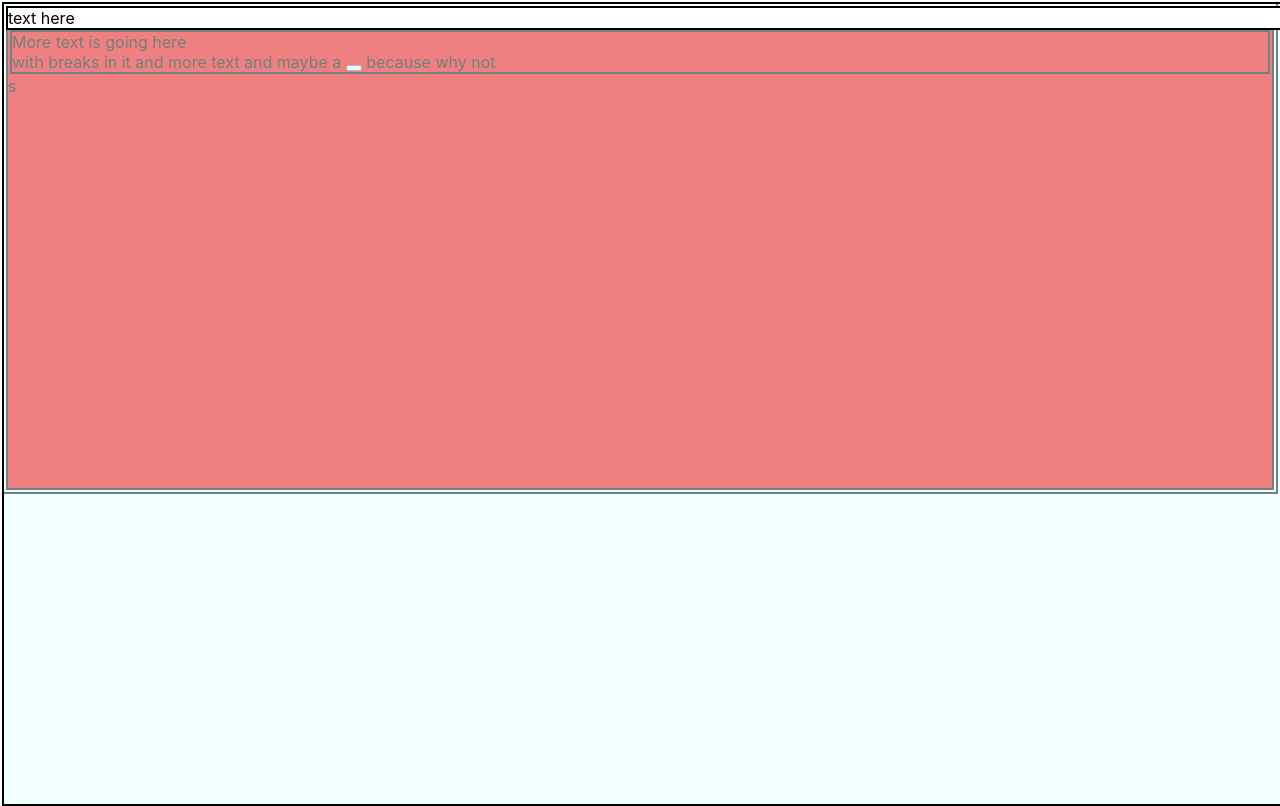
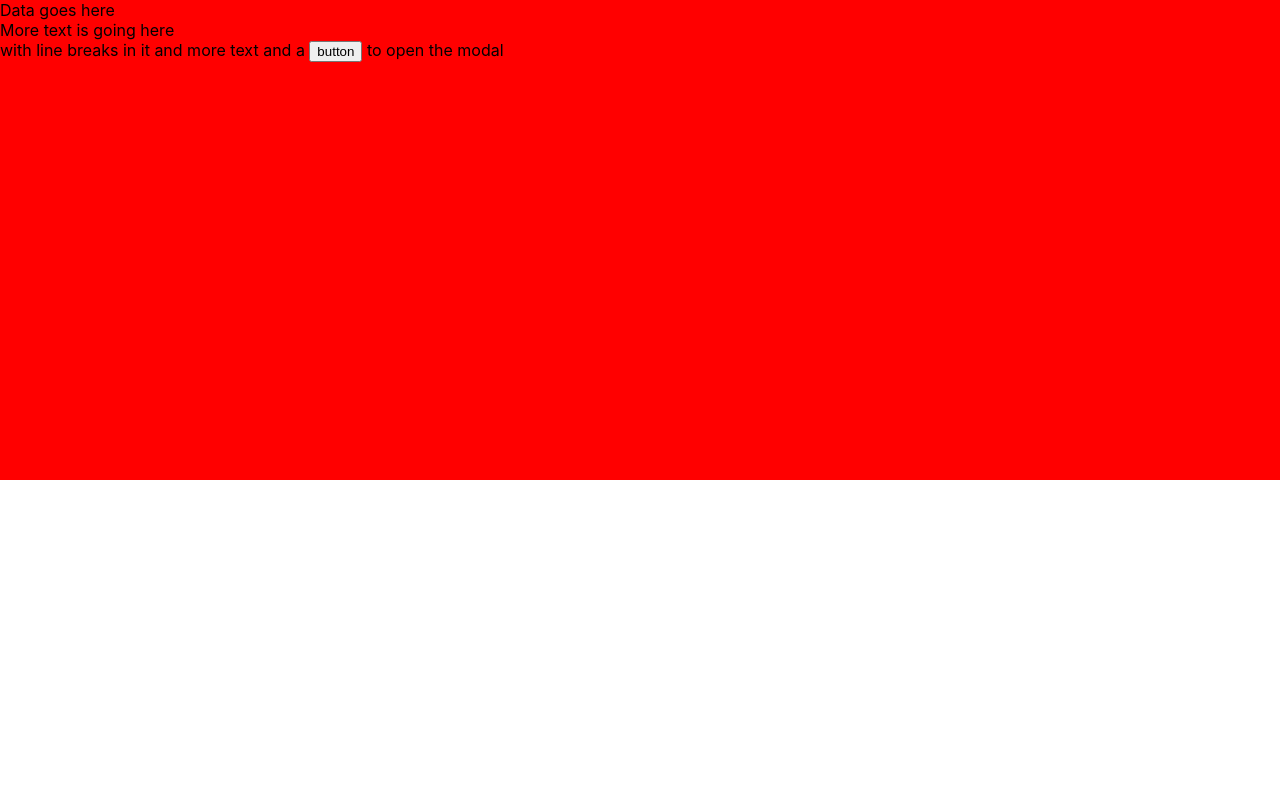
Before and after one commit to glkidd/PurrfectMatch, a React (Create React App) app in the folder purrfect-match/: page / in a window 1280 px wide. Both pictures are taken after a click on the button "Test Page 1". Built offline with nearby package versions, Linux system fonts and the light colour scheme.

Commit message:
Modal is ready for use, with test page as an example.

```diff
--- a/purrfect-match/src/Modal.tsx
+++ b/purrfect-match/src/Modal.tsx
@@ -1,18 +1,24 @@
 import React from 'react';
 
-interface TestProps {
+interface ModalProps {
+    display: boolean;
+    onClose: () => void
 };
 
-interface TestState {
+interface ModalState {
 
 };
 
-export class Modal extends React.Component<TestProps, TestState> {
+export class Modal extends React.Component<ModalProps, ModalState> {
 
     public render() {
-        return (<div className="modal-overlay">
-            <div className="modal">
-                text here
+        if (!this.props.display) {
+            return null;
+        }
+        return (<div className="modal-overlay" onClick={() => this.props.onClose()}>
+            <div className="modal" onClick={(e) => e.stopPropagation() }>
+                <button className="modal-close" onClick={() => this.props.onClose()} >X</button>
+                {this.props.children}
             </div>
         </div>);
     }
--- a/purrfect-match/src/Page1.tsx
+++ b/purrfect-match/src/Page1.tsx
@@ -5,17 +5,26 @@ interface PageProps {
 };
 
 interface PageState {
-
+    modalOpen: boolean;
 };
 
 export class Page1 extends React.Component<PageProps, PageState> {
 
+    constructor(props: any) {
+        super(props);
+
+        this.state = {
+            modalOpen: false
+        };
+    }
     public render() {
         return (
             <div className="bgred">
                 <span>Data goes here</span>
-                <Modal />
-                <div> More text is going here <br /> with breaks in it and more text and maybe a <button /> because why not </div>s
+                <Modal display={this.state.modalOpen} onClose={() => this.setState({ modalOpen: false })}>
+                    This is a modal. It can have arbitrary content in it.
+                </Modal>
+                <div> More text is going here <br /> with line breaks in it and more text and a <button onClick={() => { this.setState({ modalOpen: true }) }}>button</button> to open the modal </div>
             </div>);
     }
 
--- a/purrfect-match/src/index.css
+++ b/purrfect-match/src/index.css
@@ -10,15 +10,6 @@ body {
 code {
   font-family: source-code-pro, Menlo, Monaco, Consolas, 'Courier New',
     monospace;
-}
-
-div {
-    border: solid black 2px;
-    margin: 2px;
-}
-
-div:hover {
-    border-color: red;
 }
 
 .bgred {
@@ -37,4 +28,24 @@ div:hover {
 
 .modal {
     background-color: white;
+    border: solid black 1px;
+    border-radius: 10px;
+    padding: 0.1em;
+
+    position: absolute;
+    top: 20%;
+    left: 50%;
+    transform: translate(-50%, -50%);
+
+    min-width: 25%;
+    min-height: 15%;
 }
+
+.modal-close {
+    position: absolute;
+    right: 1px;
+    top: 1px;
+    border: none;
+    border-radius: 10px;
+    background-color: red;
+}
```
